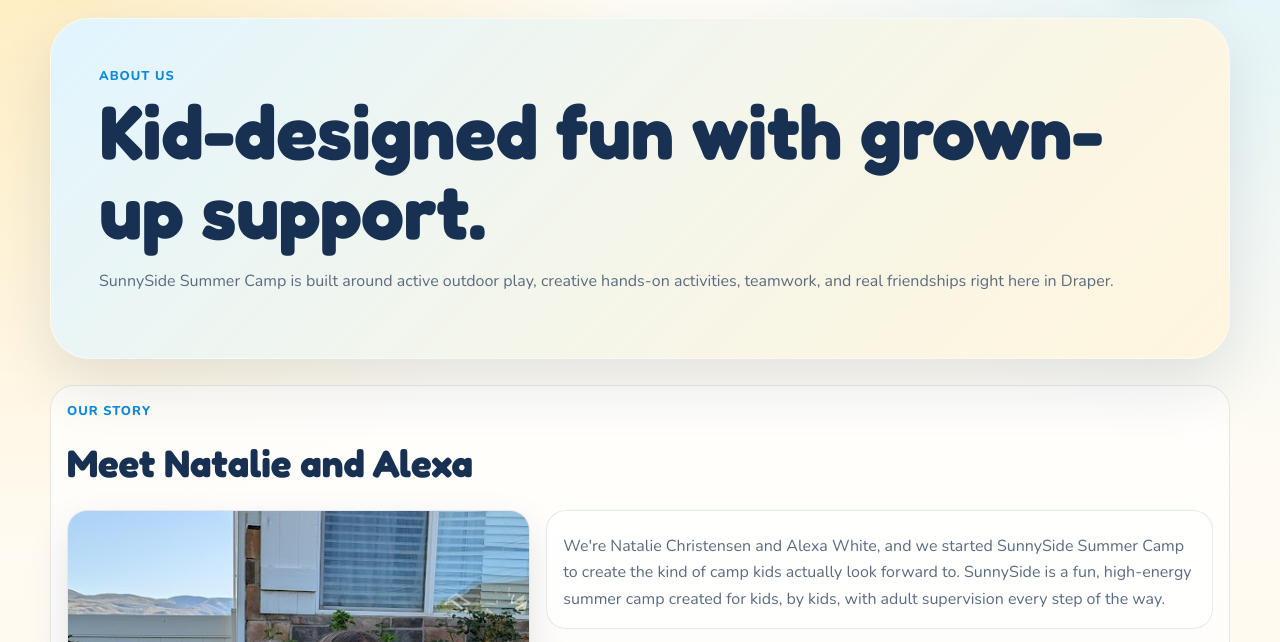
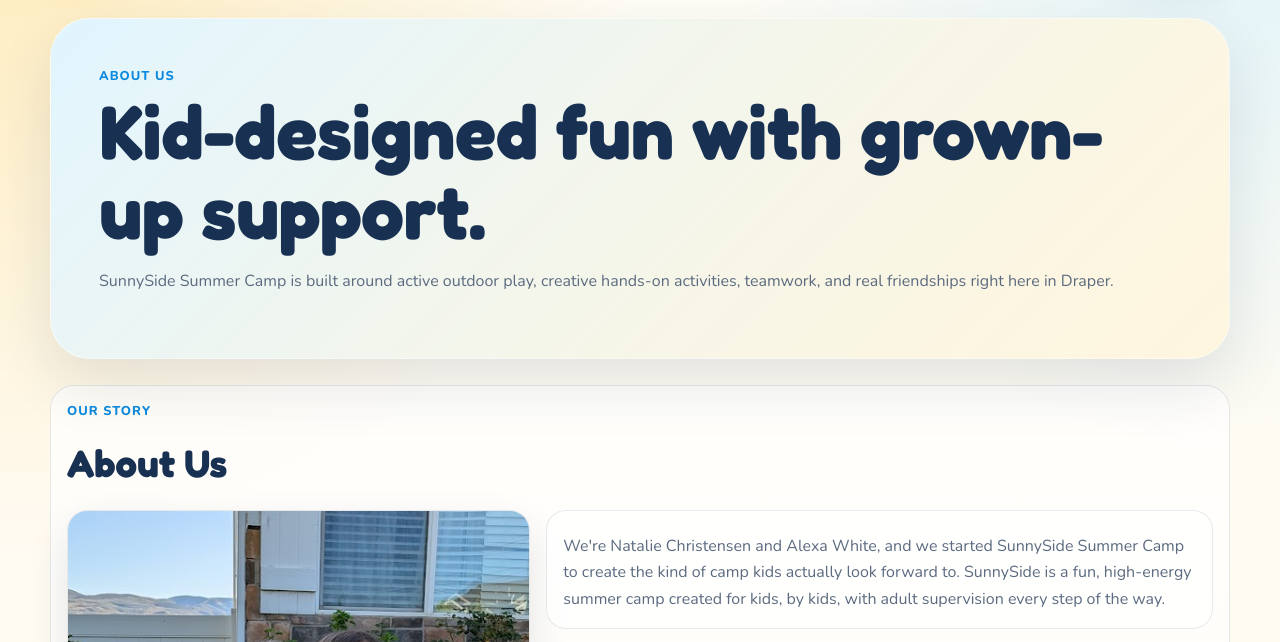
Before and after one commit to ericensen/SunnySide, a plain HTML site: page about.html in a window 1280 px wide. Shown: the part 89-731 px from the top of the page. Drawn offline with nearby package versions, Linux system fonts and the light colour scheme.

Commit message:
Changed name of about us page and camp t shirts

```diff
--- a/about.html
+++ b/about.html
@@ -49,7 +49,7 @@
       <section class="legal-layout">
         <article class="legal-card">
           <p class="eyebrow">Our Story</p>
-          <h2>Meet Natalie and Alexa</h2>
+          <h2>About Us</h2>
           <div class="about-story-grid">
             <figure class="about-founder-photo">
               <img
```
